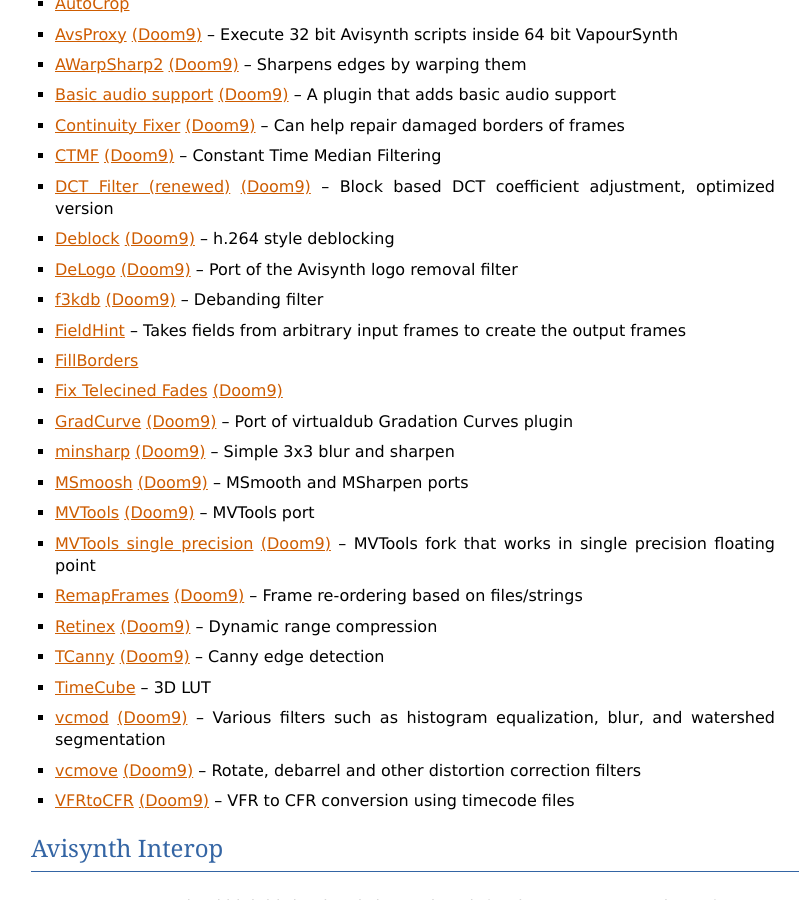
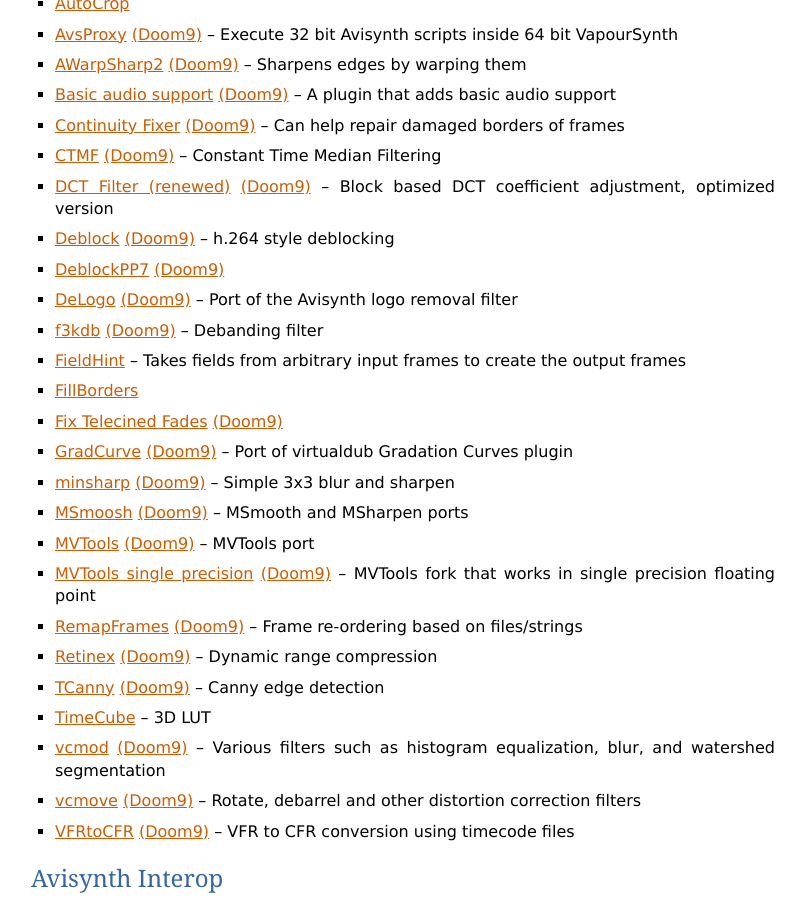
Before and after one commit to vapoursynth/vapoursynth, a Sphinx documentation site: the page built from doc/pluginlist.rst, in a window 1280 px wide and 900 px high, scrolled down 3423 px. Shown: the whole window, without its empty margins (49-854 px from the left). Built offline with Sphinx 7.4.7, drawn with Linux system fonts in a browser that asks for light colours; formulas are drawn with MathJax 3.

Commit message:
Add deblockpp7

```diff
--- a/doc/pluginlist.rst
+++ b/doc/pluginlist.rst
@@ -124,6 +124,7 @@
 * `CTMF <https://github.com/HomeOfVapourSynthEvolution/VapourSynth-CTMF>`_ `(Doom9) <https://forum.doom9.org/showthread.php?t=171213>`__ -- Constant Time Median Filtering
 * `DCT Filter (renewed) <https://github.com/HomeOfVapourSynthEvolution/VapourSynth-DCTFilter>`_ `(Doom9) <https://forum.doom9.org/showthread.php?t=175135>`__ -- Block based DCT coefficient adjustment, optimized version
 * `Deblock <https://github.com/HomeOfVapourSynthEvolution/VapourSynth-Deblock/>`_ `(Doom9) <https://forum.doom9.org/showthread.php?t=170975>`__ -- h.264 style deblocking
+* `DeblockPP7 <https://github.com/HomeOfVapourSynthEvolution/VapourSynth-DeblockPP7>`_ `(Doom9) <http://forum.doom9.org/showthread.php?t=175405>`__
 * `DeLogo <https://github.com/HomeOfVapourSynthEvolution/VapourSynth-DeLogo>`_ `(Doom9) <https://forum.doom9.org/showthread.php?t=171252>`__ -- Port of the Avisynth logo removal filter
 * `f3kdb <https://github.com/SAPikachu/flash3kyuu_deband>`_ `(Doom9) <https://forum.doom9.org/showthread.php?t=161411>`__ -- Debanding filter
 * `FieldHint <https://github.com/dubhater/vapoursynth-fieldhint>`_ -- Takes fields from arbitrary input frames to create the output frames
```
